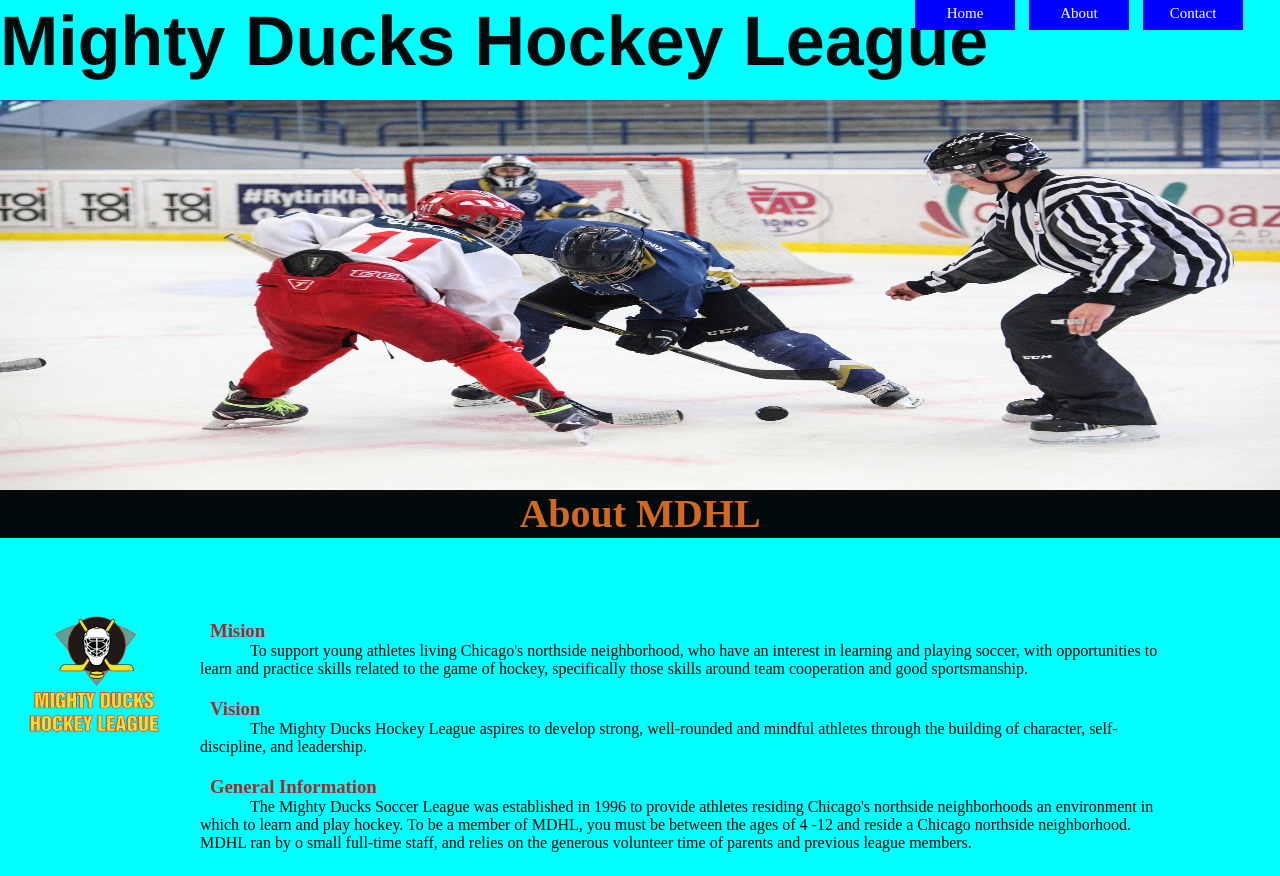
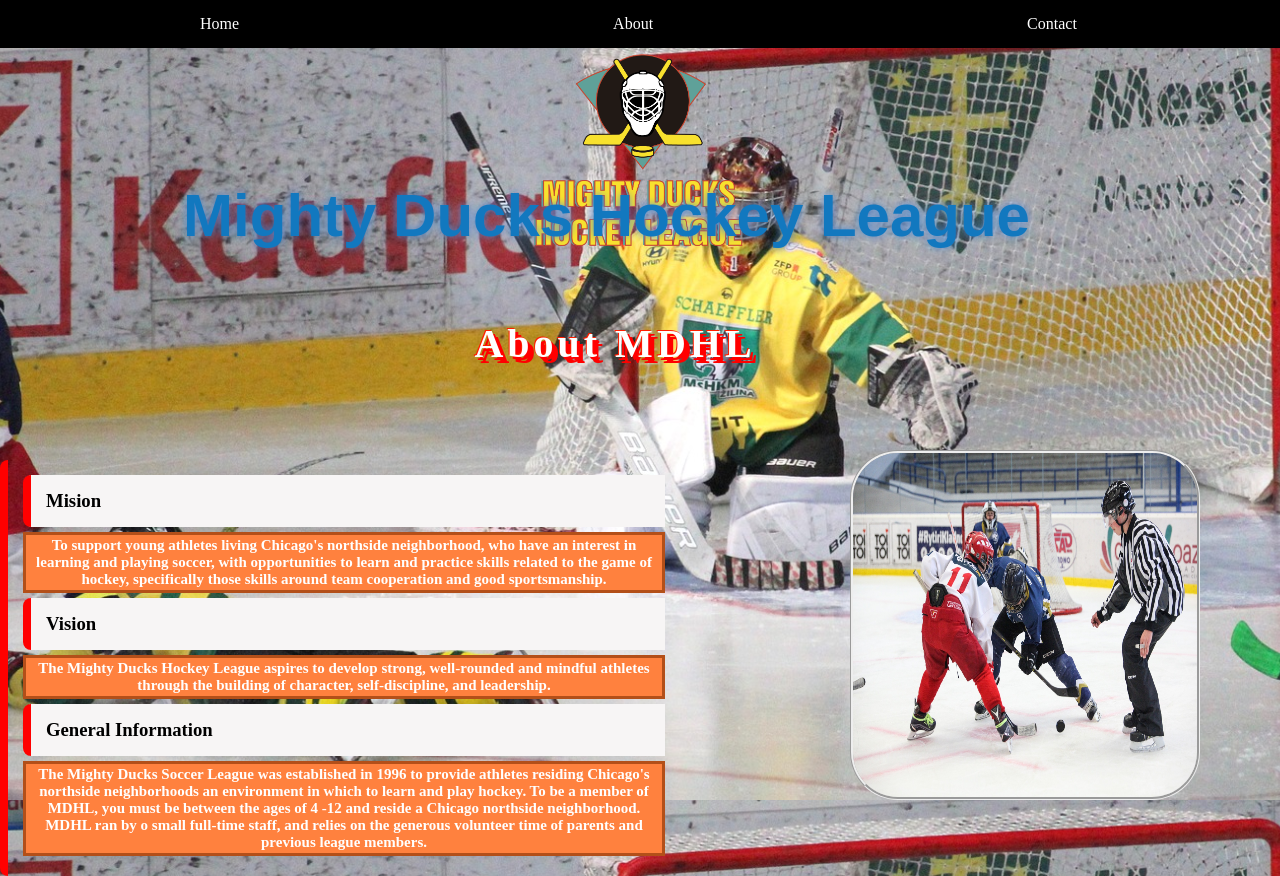
Before and after one commit to Salazar-mario/Proyecto-Hockey-Mindhub, a plain HTML site: page about.html in a window 1280 px wide. Before the commit the page ends 852 px from the top, so only its background shows below. Drawn offline with Linux system fonts and the light colour scheme.

Commit message:
correciones

```diff
--- a/Css/styles3.css
+++ b/Css/styles3.css
@@ -4,15 +4,19 @@
     box-sizing: border-box;
 }
 
-body {
-    background-color: rgb(196, 45, 45);
-}
+body{
+    background-image: url(/src/assets/img/design1_image2.jpg);
+    background-size:cover;
+    background-repeat: no-repeat;
+    background-attachment: fixed;
+
+    }
 
 .logo {
     position: absolute;
     width: 1280px;
     height: 250px;
-    top: 10px;
+    top: 25px;
     object-fit: scale-down;
 }
 
@@ -21,57 +25,126 @@ body {
     width: 350px;
     height: 350px;
     top: 450px;
-}
-nav{
-    max-width: 100%;
-    position:absolute;
-    margin: auto;
-    display:flex;
-    justify-content: space-between;
-    align-items: center;
-    padding: 5px 575px;
-    background-color: rgba(0, 0, 0, .7);
+    right: 80px;
+    transition: all 1s ease;
+    border-radius: 3rem;
+    border-style:groove;
 }
 
-nav a{
-    text-decoration:none;
-    color: #fff;
-    width:10%;
-    padding:5px 10px;
-    text-align:center;
-    color:#fff;
+.photo:hover {
+    border-radius: 50%;
+    box-shadow: 0px 0px 15px 15px #ec731e;
+    transform: rotate(360deg);
 }
 
-.texto1{
-    font-family: 'Times New Roman', Times, serif;
-    color: blue;
-    background-color: yellow;
+nav {
+    background: black;
+    border: 0 solid #7C7C7C;
+    list-style:none;
+    margin: 0;
+    padding: 15px;
+}
+
+nav a {
+    color: white;
+    padding: 185px;
+    text-decoration: none;
+}
+
+.texto1 {
     position: absolute;
-    margin: auto;
-    padding: 5px 434px;
-    display: flex;
-    align-items:flex-end;
-    top: 250px;
+    bottom: 550px;
+    right: 250px;
+    font-family: Arial;
+    font-size: 60px;
+    color: #1278BF;
+    text-shadow: 0px 0px 9px #508AD3;
 }
 
 
-.texto2{
-    font-family: 'Times New Roman', Times, serif;
-    color: yellow;
-    right: 150px;
+.texto2 {
+    text-align: center;
+    color: white;
+    font-size: 40px;
+    letter-spacing: 4px;
+    top: 45%;
+    right: 300px;
+    position: absolute;
+    margin-top: -40px;
+    text-shadow: -1px -1px 0px rgb(255, 30, 0),
+        3px 3px 0px rgb(255, 0, 0),
+        6px 6px 0px red;
+}
+
+nav a:hover {
+    color: blue;
+}
+
+article {
+    position: absolute;
+    top: 450px;
+    right: 600px;
+    display: block;
+}
+
+article h3 {
+    background: #f7f5f5;
+    font-weight: bold;
+    padding: 15px;
+    border-left: 8px solid red;
+    border-top-left-radius: 8px;
+    border-bottom-left-radius: 8px;
+
 
 }
 
-nav a:hover{
-    color: blue;
-}
-article {
-    position: absolute;
-    top: 700px;
+article h4 {
+    background: #FF813E;
+    color: white;
+    font-weight: bold;
+    padding: 1px;
+    border: 3px solid #B34F19;
+    margin-top: 10px;
+    margin-bottom: 40px;
+    text-align: center;
+    font-size: 15px;
 }
 
-h2{
+h2 {
     position: absolute;
     top: 500px;
     left: 250px;
 }
+
+.box1{
+    font-weight: bold;
+    padding: 15px;
+    margin-top: 10px;
+    border-left:8px solid red;
+    border-top-left-radius: 8px;
+    border-bottom-left-radius: 8px;
+}
+
+.box1 p{
+    background: #FF813E;
+    color: white;
+    font-weight: bold;
+    padding: 2px;
+    border: 3px solid #B34F19;
+    margin-top: 5px;
+    margin-bottom: 5px;
+    text-align: center;
+    font-size: 15px;
+}
+.contact{
+    position: relative;
+    color: #bd5207;
+    top: 450px;
+    font-weight: bold;
+    padding: 15px;
+    margin-top: 10px;
+    border-left:8px solid red;
+    border-top-left-radius: 8px;
+    border-bottom-left-radius: 8px;
+    font-size: 40px;
+}
--- a/about.html
+++ b/about.html
@@ -6,7 +6,7 @@
     <meta http-equiv="X-UA-Compatible" content="IE=edge">
     <meta name="viewport" content="width=device-width, initial-scale=1.0">
     <title>About</title>
-    <link rel="stylesheet" href="./Css/styles2.css">
+    <link rel="stylesheet" href="./Css/styles3.css">
 </head>
 
 <body>
```
Also changed, not shown: contact.html (+1 -1 lines), index.html (+2 -1 lines).
